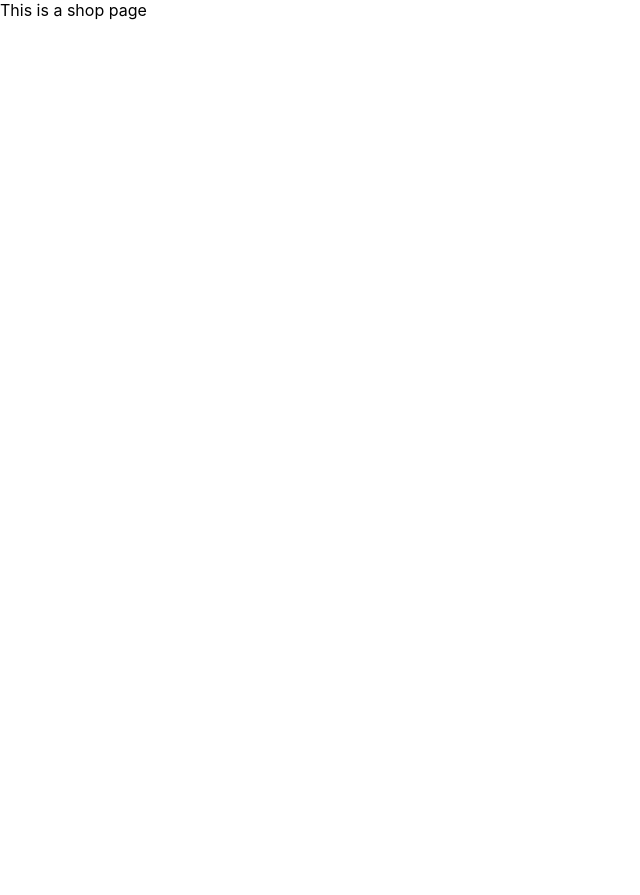
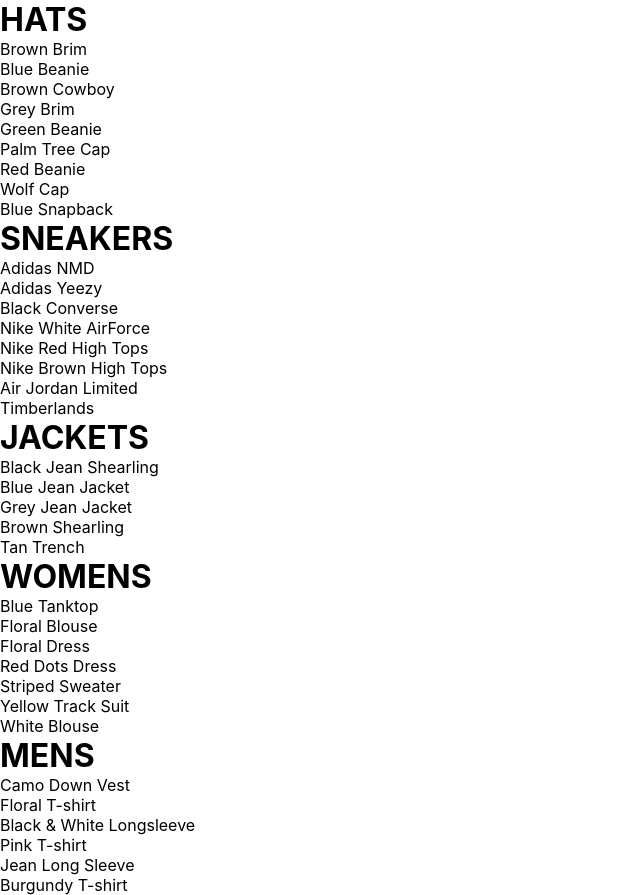
Before and after one commit to Yonarp/Reactpractice-ecommerce, a React (Create React App) app: page /shop in a window 1280 px wide. Shown: the whole page, without its empty margins (0-640 px from the left). Before the commit the page ends 800 px from the top, so only its background shows below. Built offline with nearby package versions, Linux system fonts and the light colour scheme.

Commit message:
added CollectionPreview component

```diff
--- /dev/null
+++ b/src/Components/collection-preview/collection-preview.component.jsx
@@ -0,0 +1,14 @@
+import React from 'react';
+import './collection-preview.styles.scss';
+
+const CollectionPreview = ({title , items}) => (
+<div className='collection-preview'>
+    <h1 className= 'title'>{title.toUpperCase()}</h1>
+    <div className='preview'>
+        {items.map(item => <div key = {item.id}>{item.name}</div>)}
+    </div>
+
+</div>
+)
+
+export default CollectionPreview;
--- a/src/Pages/shop/shop.component.jsx
+++ b/src/Pages/shop/shop.component.jsx
@@ -1,5 +1,6 @@
 import React from 'react';
 import shopData from './shop.data';
+import ColllectionPreview from '../../Components/collection-preview/collection-preview.component'
 
 class Shop extends React.Component{
     constructor(props)
@@ -12,9 +13,12 @@
     }
 
     render(){
+        const collection = this.state.collection;
         return(
             <div>
-                This is a shop page
+                {collection.map(({id, ...otherCollectionProps}) => (
+                    <ColllectionPreview key= {id} {...otherCollectionProps}></ColllectionPreview>
+                ))}
             </div>
         )
     }
```
Also changed, not shown: src/Components/collection-preview/collection-preview.styles.scss (added).
